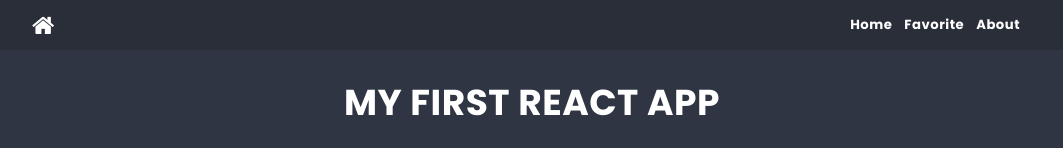
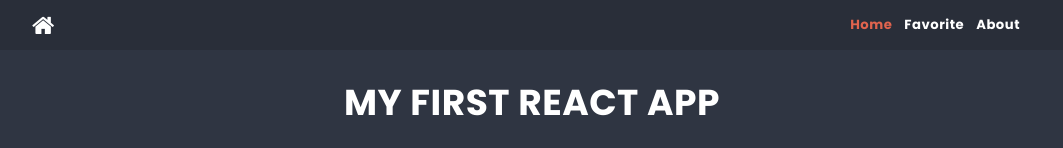
Before and after one commit to walldy-0/react-hello, a React (Create React App) app: page / in a window 1280 px wide. Shown: the top 148 px of the page, without its empty margins (108-1171 px from the left). Built offline with nearby package versions, Linux system fonts and the light colour scheme.

Commit message:
Add active link property

```diff
--- a/src/components/NavBar/NavBar.js
+++ b/src/components/NavBar/NavBar.js
@@ -1,4 +1,5 @@
 import styles from './NavBar.module.scss';
+import { Link, NavLink } from 'react-router-dom';
 
 const NavBar = () => {
 
@@ -6,12 +7,12 @@ const NavBar = () => {
     <nav>
       <div className={styles.container}>
         <div className={styles.navLeft}>
-          <a href='/'><span className={styles.icon + ' fa fa-home'} /></a>
+          <Link to='/'><span className={styles.icon + ' fa fa-home'} /></Link>
         </div>
         <div className={styles.navRight}>
-          <a href='/'>Home</a>
-          <a href='/favorite'>Favorite</a>
-          <a href='/about'>About</a>
+          <NavLink className={({ isActive }) => isActive ? styles.linkActive : undefined} to="/">Home</NavLink>
+          <NavLink className={({ isActive }) => isActive ? styles.linkActive : undefined} to="/favorite">Favorite</NavLink>
+          <NavLink className={({ isActive }) => isActive ? styles.linkActive : undefined} to="/about">About</NavLink>
         </div>
       </div>
     </nav>
--- a/src/components/NavBar/NavBar.module.scss
+++ b/src/components/NavBar/NavBar.module.scss
@@ -18,6 +18,10 @@ nav {
   .navLeft, .navRight {
     margin: auto 0;
 
+    .linkActive {
+      color: $color-warning;
+    }
+
     a {
       color: $color-light;
       font-weight: bold;
```
